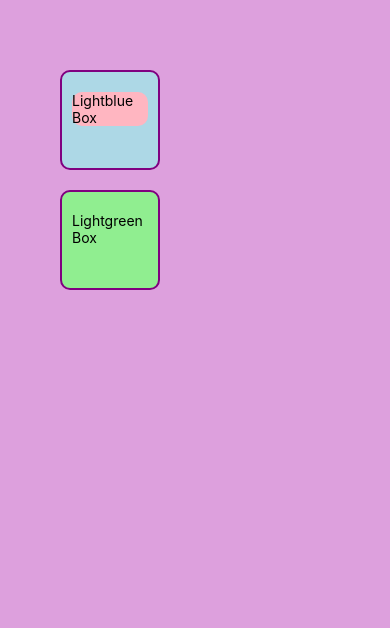
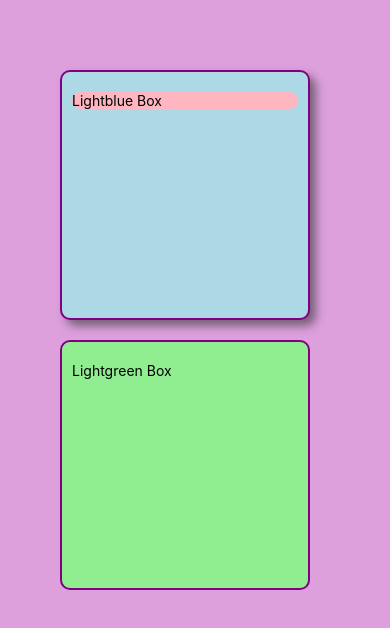
Before and after one commit to Minoli-1998/CoreComponents, a React Native app: screen / in a window 390 px wide. Shown: the top 628 px of the page. Built offline with nearby package versions, Linux system fonts and the light colour scheme.

Commit message:
changes added

```diff
--- a/App.js
+++ b/App.js
@@ -3,12 +3,12 @@
 export default function App() {
   return (
     <View style={styles.container}>
-      <View style={[styles.box, styles.lightblueBg]}>
+      <View style={[styles.box, styles.lightblueBg, styles.boxShadow]}>
         <Text style={{ borderRadius: 10, backgroundColor: "lightpink" }}>
           Lightblue Box
         </Text>
       </View>
-      <View style={[styles.box, styles.lightgreenBg]}>
+      <View style={[styles.box, styles.lightgreenBg, styles.androidShadow]}>
         <Text>Lightgreen Box</Text>
       </View>
     </View>
@@ -21,8 +21,8 @@
     /*width: "25%",
     height: "25%",
     padding: 10,*/
-    width: 100,
-    height: 100,
+    width: 250,
+    height: 250,
     paddingHorizontal: 10,
     paddingVertical: 20,
     marginVertical: 10,
@@ -36,4 +36,17 @@
   lightgreenBg: {
     backgroundColor: "lightgreen",
   },
+  boxShadow: {
+    shadowColor: "#333333",
+    shadowOffset: {
+      width: 6,
+      height: 6,
+    },
+    shadowOpacity: 0.6,
+    shadowRadius: 10,
+  },
+  androidShadow: {
+    elevation: 20,
+    shadowColor: "white",
+  },
 });
```
